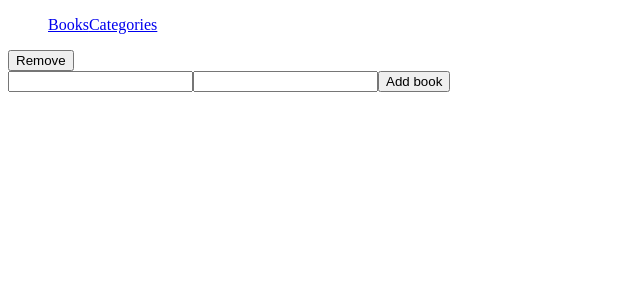
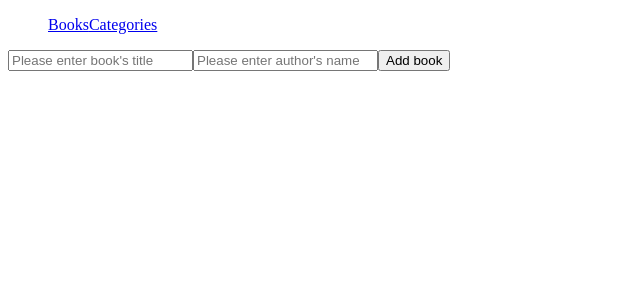
Before and after one commit to vechicin/Bookstore, a React (Create React App) app: page / in a window 1280 px wide. Shown: the top 300 px of the page, without its empty margins (0-640 px from the left). Built offline with nearby package versions, Linux system fonts and the light colour scheme.

Commit message:
Render elements on page with new components

```diff
--- a/package.json
+++ b/package.json
@@ -6,6 +6,7 @@
     "@testing-library/jest-dom": "^5.16.1",
     "@testing-library/react": "^12.1.2",
     "@testing-library/user-event": "^13.5.0",
+    "prop-types": "^15.8.1",
     "react": "^17.0.2",
     "react-dom": "^17.0.2",
     "react-redux": "^7.2.6",
--- a/src/components/remove-books/removeBooks.js
+++ b/src/components/books-info/booksInfo.js
@@ -1,8 +1,9 @@
 import React from 'react';
+import PropTypes from 'prop-types';
 import { useDispatch } from 'react-redux';
 import { removeBook } from '../../redux/books/books';
 
-const bookInfo = (props) => {
+const BooksInfo = (props) => {
   const {
     title, author, category, id,
   } = props;
@@ -23,4 +24,15 @@ const bookInfo = (props) => {
   );
 };
 
-export default bookInfo;
+BooksInfo.defaultProps = {
+  category: '',
+};
+
+BooksInfo.propTypes = {
+  title: PropTypes.string.isRequired,
+  author: PropTypes.string.isRequired,
+  id: PropTypes.string.isRequired,
+  category: PropTypes.string,
+};
+
+export default BooksInfo;
--- a/src/components/books/Books.js
+++ b/src/components/books/Books.js
@@ -1,17 +1,26 @@
 import React from 'react';
+import { useSelector } from 'react-redux';
 import NewBook from '../add-books/addBooks';
-import bookInfo from '../remove-books/removeBooks';
+import BooksInfo from '../books-info/booksInfo';
 
-const Books = () => (
-  <div className="book-list">
-    <ul className="book-list-container" />
-    <button type="button">Remove</button>
-    <form>
-      <input />
-      <input />
-      <button type="submit">Add book</button>
-    </form>
-  </div>
-);
+const Books = () => {
+  const bookList = useSelector((state) => state.booksReducer);
+
+  return (
+    <section className="books-section">
+      <div id="books-list">
+        {bookList.map((book) => (
+          <BooksInfo
+            title={book.title}
+            author={book.author}
+            id={book.id}
+            key={book.id}
+          />
+        ))}
+      </div>
+      <NewBook />
+    </section>
+  );
+};
 
 export default Books;
```
Also changed, not shown: 1 other file (tests, documents, lock files or other folders).
